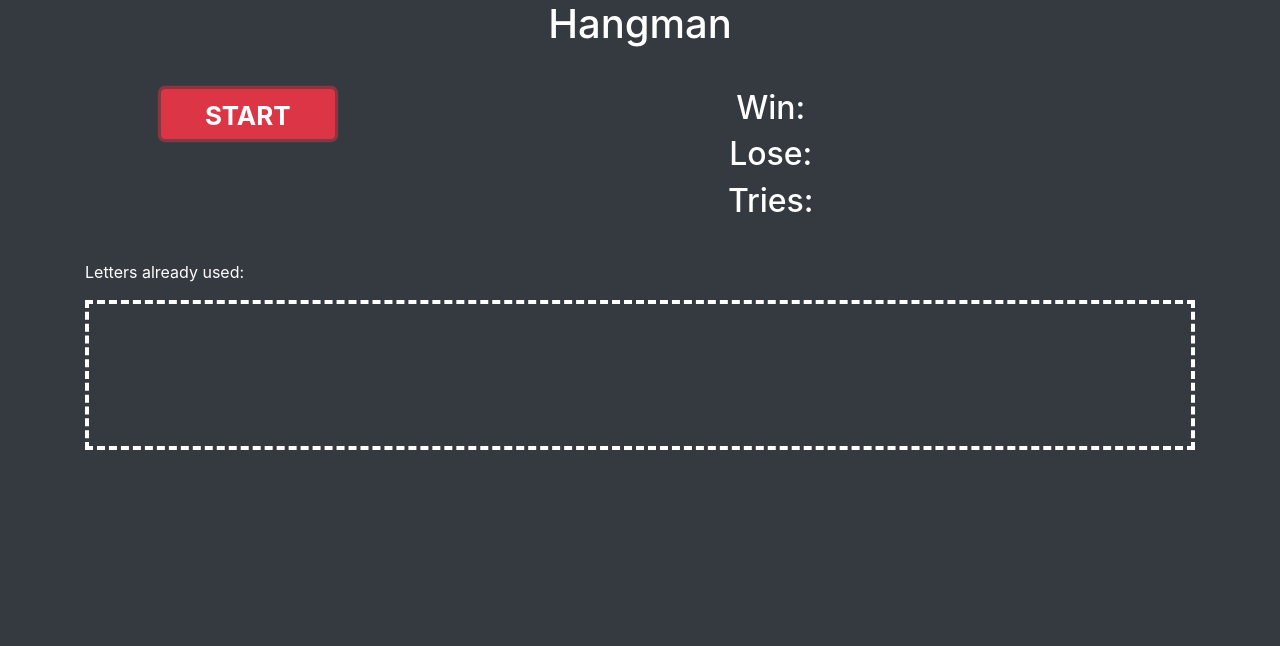
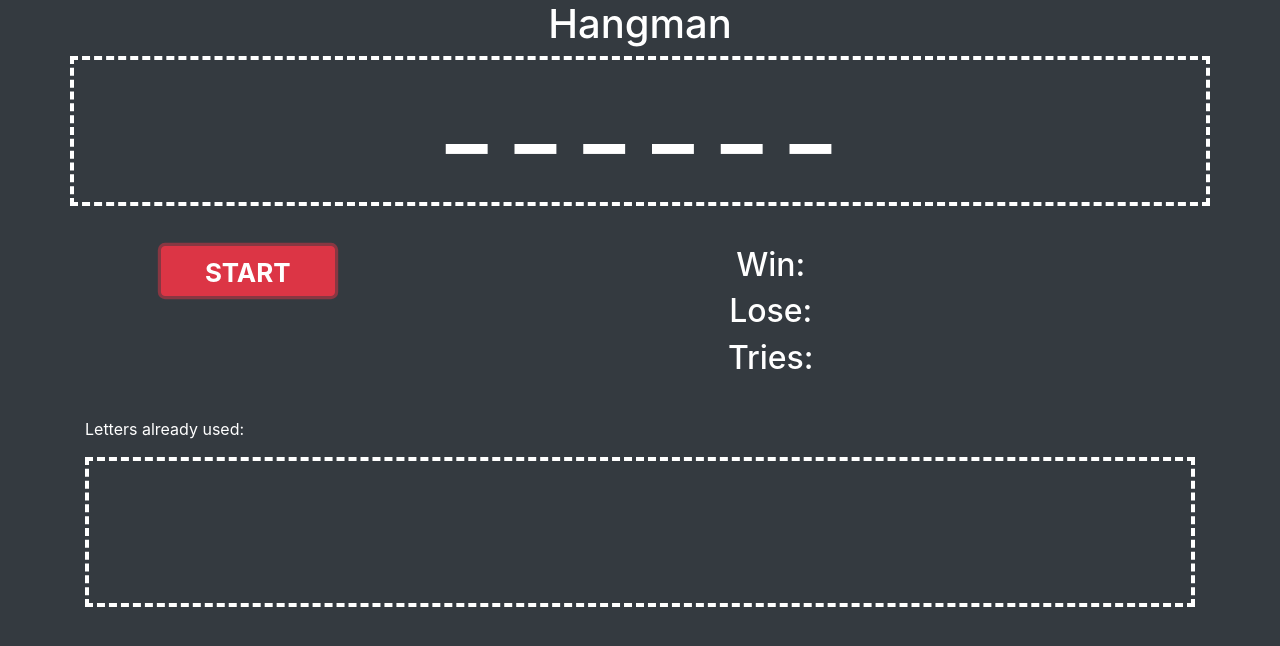
Before and after one commit to jpdevspace/Hangman-Game, a plain HTML site: page index.html in a window 1280 px wide. Both pictures are taken after a click on the button "START". Drawn offline with nearby package versions, Linux system fonts and the light colour scheme.

Commit message:
Word and Underscores working

```diff
--- a/css/style.css
+++ b/css/style.css
@@ -7,9 +7,13 @@ body {
     color: #FFF;
 }
 
-#word{
+h1.display-2 {
     height: 150px;
+    width: 90%;
     border: 4px dashed #FFF;
+    /* font-size: 200%; */
+    font-weight: bold;
+    letter-spacing: 3px;
 }
 
 button.btn-danger {
--- a/index.html
+++ b/index.html
@@ -14,7 +14,7 @@
     <div class="container">
         <h1 class="text-center">Hangman</h1>
         <div class="row">
-            <div id="word_container" class="col"></div>
+            <h1 class="display-2 text-center col"><div id="wordContainer" class="col text-center"></div></h1>
         </div>
         <div id="game_stats" class="row justify-content-around">
             <button class="btn btn-danger col-2">Start</button>
@@ -27,7 +27,7 @@
         <div class="row">
             <div id="letters_used_container" class="col">
                 <p>Letters already used:</p>
-                    <div id="letters_used" class="col"></div>
+                <div id="letters_used" class="col"></div>
             </div>
         </div>
 
--- a/js/game.js
+++ b/js/game.js
@@ -2,63 +2,78 @@
     const hangman = {
         // VARIABLES //
         game_array : [ "armadillo", "dog", "fish", "horse", "snake", "otter", "spider", "bear", "cat", "lizard", "alligator", "eagle" ],
-        g_a_length: function() { return hangman.game_array.length },
+        word: "",
         score_win: 0,
         score_lose: 0,
         score_try: 5,
         letters_used: [],
         underscore_arr : [],
 
-
         init: function() {
             this.cache_dom();
             this.bind_events();
         },
 
-        // CACHE DOM //
         cache_dom: function() {
-            this.word_container = document.getElementById("word_container");
-            this.letters_used = document.getElementById("letters_used");
+            this.word_container = document.getElementById("wordContainer");
+            this.letters_used_div = document.getElementById("letters_used");
+            this.btn_start = document.getElementsByTagName('button')[0];
         },
 
-        // EVENT BINDERS //
         bind_events: function() {
-            window.addEventListener("keydown", this.get_letter);
+            window.addEventListener("keyup", this.get_letter.bind(this));
+            this.btn_start.addEventListener("click", this.start_game.bind(this));
         },
 
-
-        // FUNCTIONS //
-
-        random_index : function() {  // Generate a random number between 0 and the length of the array, to use as index for the array
-            return Math.floor((Math.random() * this.g_a_length()))
+        start_game: function() {
+            this.score_win = 0; //
+            this.score_lose = 0;
+            this.score_try = 5;
+            this.letters_used = [];
+            this.underscore_arr  = []
+            this.under_generator();
         },
 
         word_play: function() {  //Finds the new word... which is the array element based on the random index
-            const game_word = this.game_array[this.random_index()];
-            return game_word;
+            const r_index = Math.floor((Math.random() * this.game_array.length));
+            word = this.game_array[r_index];
+            console.log(word); // TEST!!!
+            return word;
         },
 
         under_generator: function() {   // Show _ for every letter of the word to guess
-            let word = this.word_play();
-            let word_l = word.length;
+            const gen_word = this.word_play(); //The generated word.
+            const underscore_l = gen_word.length;
 
-            console.log(`my word_play is: ${word}`);
+            console.log(`${gen_word} it's ${underscore_l} chars long`); // TEST!!!
 
-            for(let i = 0; i < word_l; i++) {
+            for(let i = 0; i < underscore_l; i++) { // Creates the _ for the chosen word
                 this.underscore_arr.push("_");
             }
 
-            // for(let j = 0; j < this.underscore_arr.length; j++) {
-            //     console.log(`This is *this.word_container* ${this.cache_dom().word_container}`);
-            //     //.innerHTML = "this.underscore_arr[i]";
-            // }
-            console.log(this.underscore_arr);
+            this.word_container.innerHTML = this.underscore_arr.join(" ");
+
         },
 
         get_letter: function(event) {   // Get the letter pressed by user
-            let str = `Keyboard Event: key = ${event.key} and code = ${event.code}`;
-            this.letters_used.innerHTML = str;
-        }
+
+            // if(event.type == "keyup") {
+            //     let pressed_key = event.key;
+            //     console.log(this.gen_word.indexOf(press_key));
+            // }else{
+            //     console.log("Start Typing");
+            // }
+            // let str = `Keyboard Event: key = ${event.key} and code = ${event.code}`;
+            // this.letters_used_div.innerHTML = str;
+
+            // let letter_pressed = event.key;
+
+            // console.log(`this.word is ${this.word}`)
+            // console.log(this.word_play.indexOf(letter_pressed));
+            // if((this.word.indexOf(letter_pressed)) >== 0) {
+            //     console.log("you got one letter");
+            // }
+        },
 
         // If letter pressed matches one of the word
             // Show it
@@ -90,7 +105,6 @@
 // CONSOLE LOG TESTS
     // This is init word_play
     // console.log(hangman.word_play());
-    hangman.under_generator();
+
     hangman.init(); // Inits program
-
 })()
```
